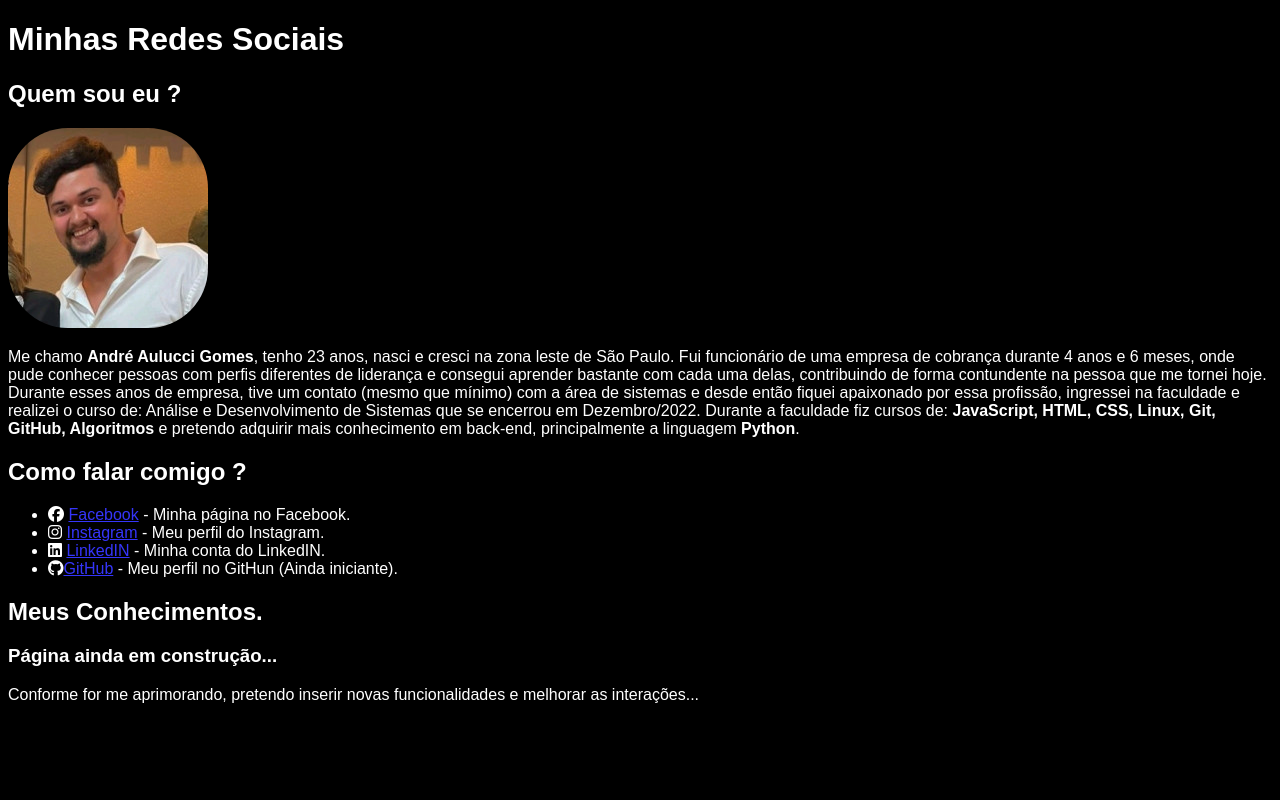
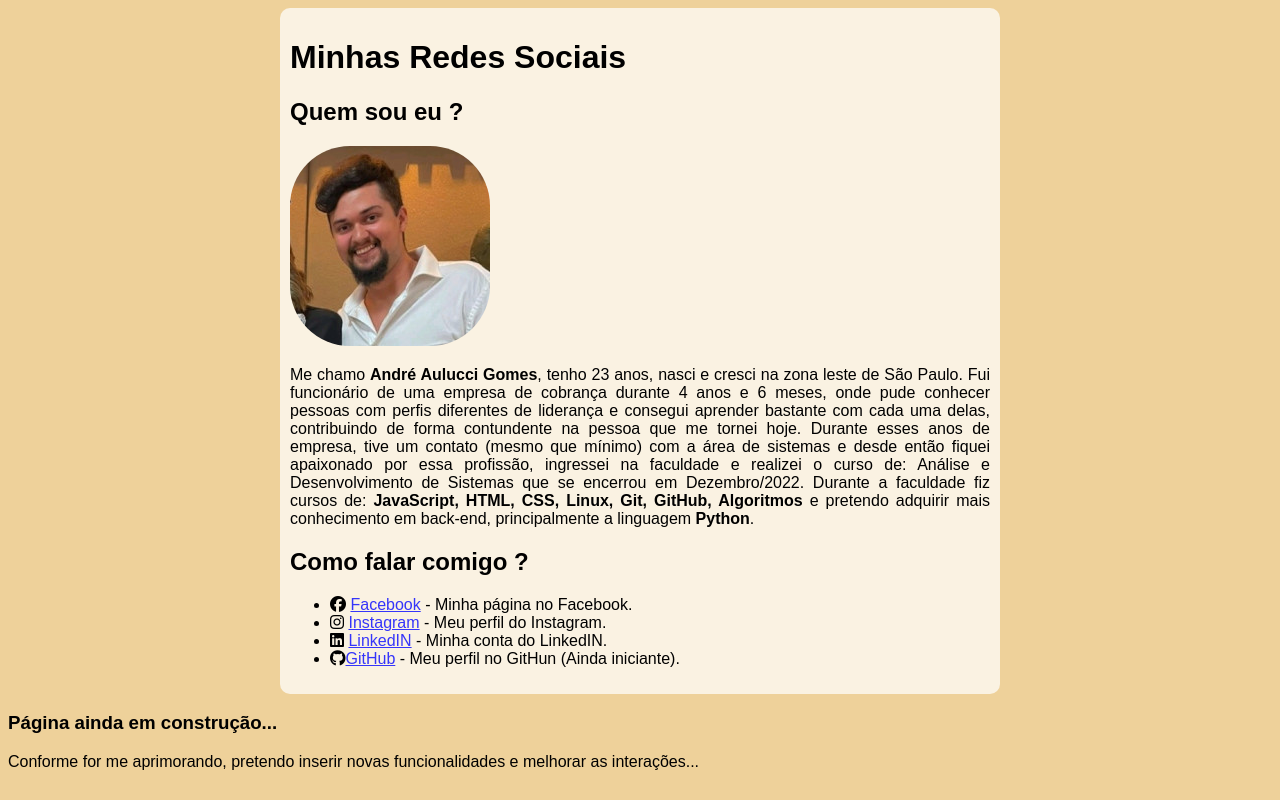
Before and after one commit to Aulucci/Meu-Site, a plain HTML site: page pagina-principal.html in a window 1280 px wide. Drawn offline with Linux system fonts and the light colour scheme.

Commit message:
Estilo att

```diff
--- a/estilo/style.css
+++ b/estilo/style.css
@@ -1,11 +1,27 @@
 * {
     font-family: Arial, Helvetica, sans-serif;
-    background-color: rgb(0, 0, 0);
-    color: white;
+
+}
+body{
+    background-color: rgb(238, 209, 154);
+
 }
 #foto{
     border-radius: 30%;
+    margin: auto;
 }
+main{
+    background-color: rgba(255, 255, 255, 0.719);
+    margin: auto;
+    text-align: justify;
+    max-width: 700px;
+    min-width: 400px;
+    padding: 10px;
+    border-radius: 10px;
+    color: black;
+}
+
+
 a{
     color: rgb(53, 53, 250);
 }
--- a/pagina-principal.html
+++ b/pagina-principal.html
@@ -10,6 +10,8 @@
     <title>Auluccinado</title>
 </head>
 <body>
+    <main>
+
         <h1>Minhas Redes Sociais</h1>
         <p><h2>Quem sou eu ?</h2></p>
         <img id="foto" src="eusmall.jpg" alt="Minha foto">
@@ -23,12 +25,8 @@
             <li><i class="fa-brands fa-linkedin"></i> <a href="https://www.linkedin.com/in/andr%C3%A9-aulucci-gomes-19a701217/" target="_blank">LinkedIN</a> - Minha conta do LinkedIN.</li>
             <li><i class="fa-brands fa-github"></i><a href="https://github.com/Aulucci">GitHub</a> - Meu perfil no GitHun (Ainda iniciante).</li>
         </ul>
-    <div id="cursos">
-        <p><h2>Meus Conhecimentos.</h2></p>
+    </main>
 
-
-
-    </div>
     <h3>Página ainda em construção...</h3>
     <p>Conforme for me aprimorando, pretendo inserir novas funcionalidades e melhorar as interações...</p>
 
```
Lines whose indentation alone changed are shown as unchanged.
